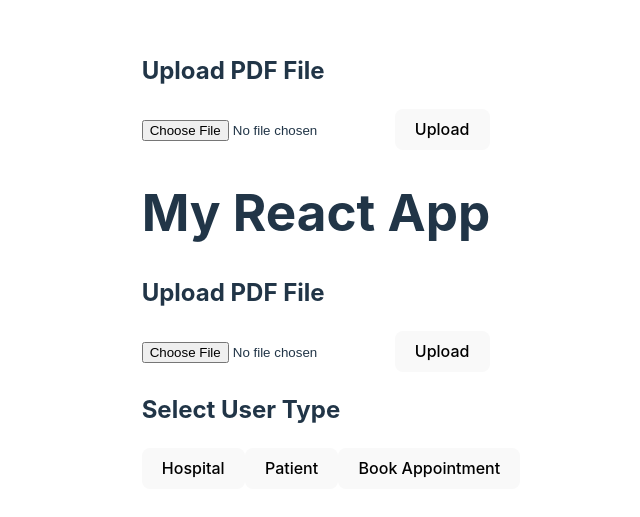
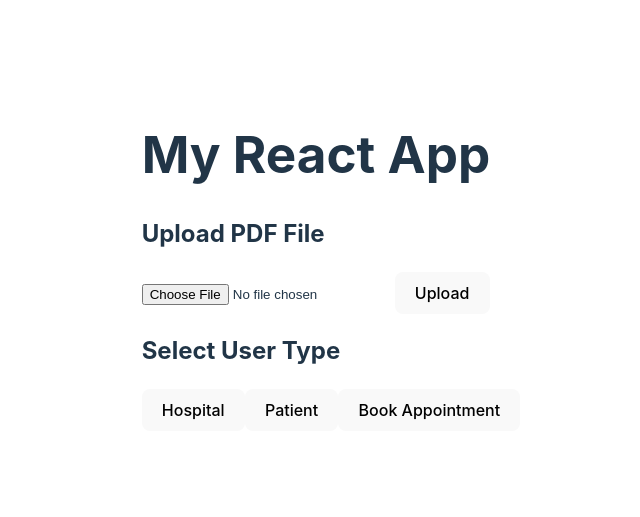
Before and after one commit to ktLearner/TRINIT_TechBrigade_WEB3, a React (Vite) app in the folder healthcare_trinit/: page / in a window 1280 px wide. Shown: the part 139-656 px from the top of the page, without its empty margins (309-949 px from the left). Built offline with nearby package versions, Linux system fonts and the light colour scheme.

Commit message:
Just bugs

```diff
--- a/healthcare_trinit/src/App.jsx
+++ b/healthcare_trinit/src/App.jsx
@@ -42,7 +42,6 @@ const App = () => {
 
     return (
         <div>
-            <UploadForm />
             <h1>My React App</h1>
             {renderContent()} {/* Render content based on user selection */}
         </div>
```
